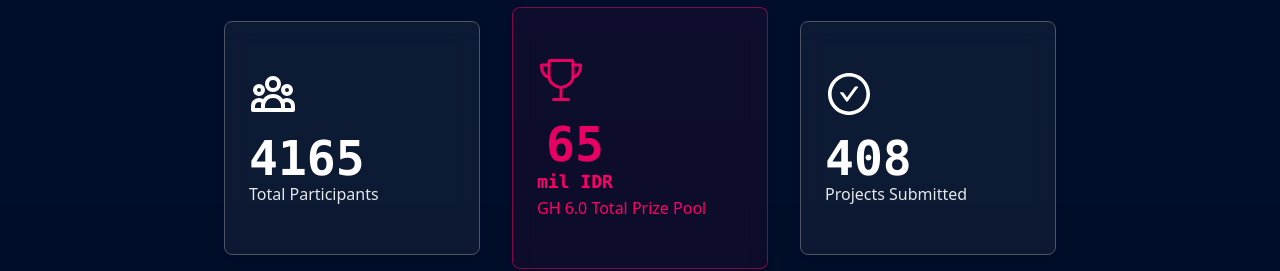
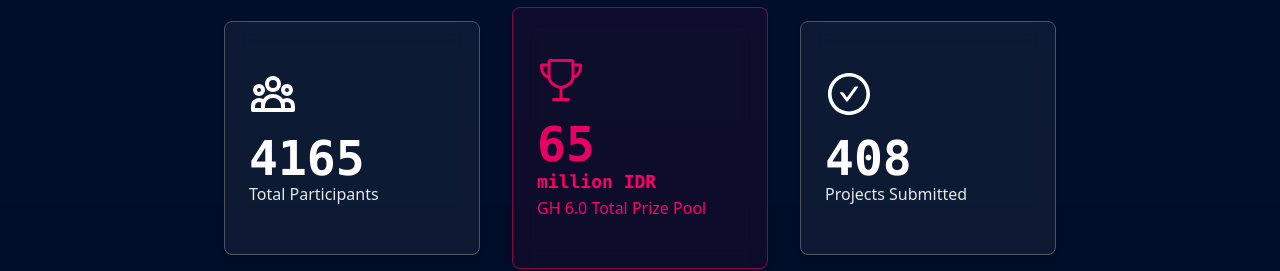
Before and after one commit to GarudaHacks/gh-6.0-site, a Next.js app: page / in a window 1280 px wide. Shown: the part 2080-2351 px from the top of the page. Built offline with nearby package versions, Linux system fonts and the light colour scheme.

Commit message:
fix: prizepool phrasing

```diff
--- a/app/components/StatsBox.tsx
+++ b/app/components/StatsBox.tsx
@@ -25,15 +25,15 @@ function StatsBox({
       />
       <div className="flex flex-col w-[80%] md:w-auto items-end md:items-start">
         <div
-          className={`font-bold font-mono text-6xl flex-col items-start md:text-5xl ${
-            isPrize ? "text-primary/90 text-8xl" : "text-white"
+          className={`font-bold font-mono text-6xl flex-col md:items-start md:text-5xl ${
+            isPrize ? "text-primary/90 text-7xl" : "text-white"
           }`}
         >
-          {heading}
+          <span className="flex justify-start">{heading}</span>
           <span
             className={`${
               isPrize ? "text-primary" : "text-gray-200"
-            } text-lg block md:block-inline`}
+            } text-lg md:block-inline flex justify-end mr-1 md:mr-0 md:justify-normal`}
           >
             {subheading}
           </span>
--- a/app/sections/Stats.tsx
+++ b/app/sections/Stats.tsx
@@ -17,7 +17,7 @@ const stats: Stat[] = [
   {
     icon: IoTrophyOutline,
     heading: "100",
-    subheading: "mil IDR",
+    subheading: "million IDR",
     subtitle: "GH 6.0 Total Prize Pool",
   },
   {
```
